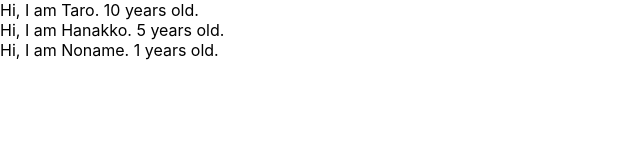
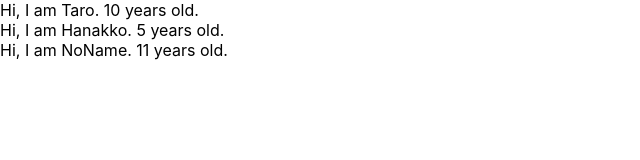
Before and after one commit to k17i/udemy-react-redux-crud-application, a React (Create React App) app: page / in a window 1280 px wide. Shown: the top 160 px of the page, without its empty margins (0-640 px from the left). Built offline with nearby package versions, Linux system fonts and the light colour scheme.

Commit message:
Learn prop-types

```diff
--- a/src/App.js
+++ b/src/App.js
@@ -1,4 +1,5 @@
 import React, { Component } from 'react';
+import PropTypes from 'prop-types';
 
 //class App extends Component
 //{
@@ -16,7 +17,7 @@ const App = () => {
   const profiles=[
     {name: "Taro", age: 10},
     {name: "Hanakko", age: 5},
-    {name: "Noname"}
+    {name: "NoName", age:11}
   ]
   return (
   <div>
@@ -33,7 +34,8 @@ const User = (props) => {
   return <div>Hi, I am {props.name}. {props.age} years old.</div>
 }
 
-User.defaultProps = {
-  age: 1
+User.propTypes = {
+  name: PropTypes.string,
+  age: PropTypes.number.isRequired
 }
 export default App;
```
